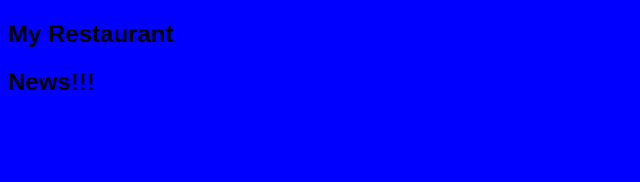
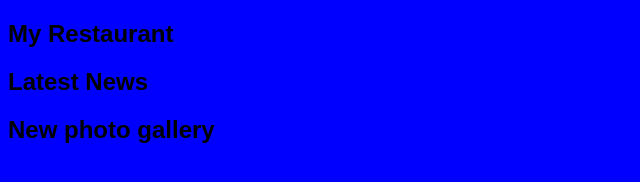
Before and after one commit to ulisse18/my-restaurant, a plain HTML site: page index.html in a window 1280 px wide. Shown: the whole page, without its empty margins (0-640 px from the left). Drawn offline with Linux system fonts and the light colour scheme.

Commit message:
new photo gallery

```diff
--- a/index.html
+++ b/index.html
@@ -15,7 +15,8 @@
         </nav>
     </header>
     <section>
-        <h2>News!!!</h2>
+        <h1>Latest News</h1>
+        <h2>New photo gallery</h2>
     </section>
 </body>
 </html>
```
